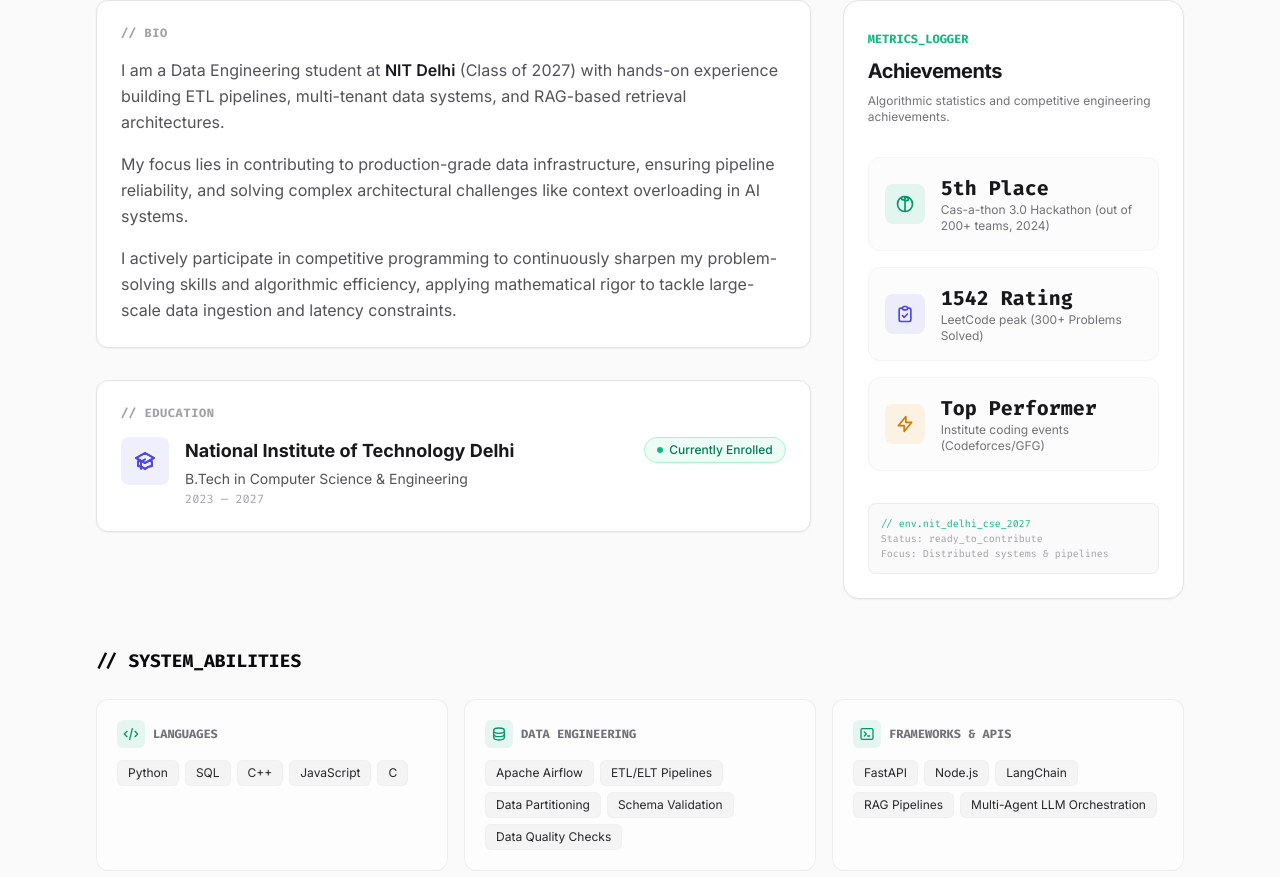
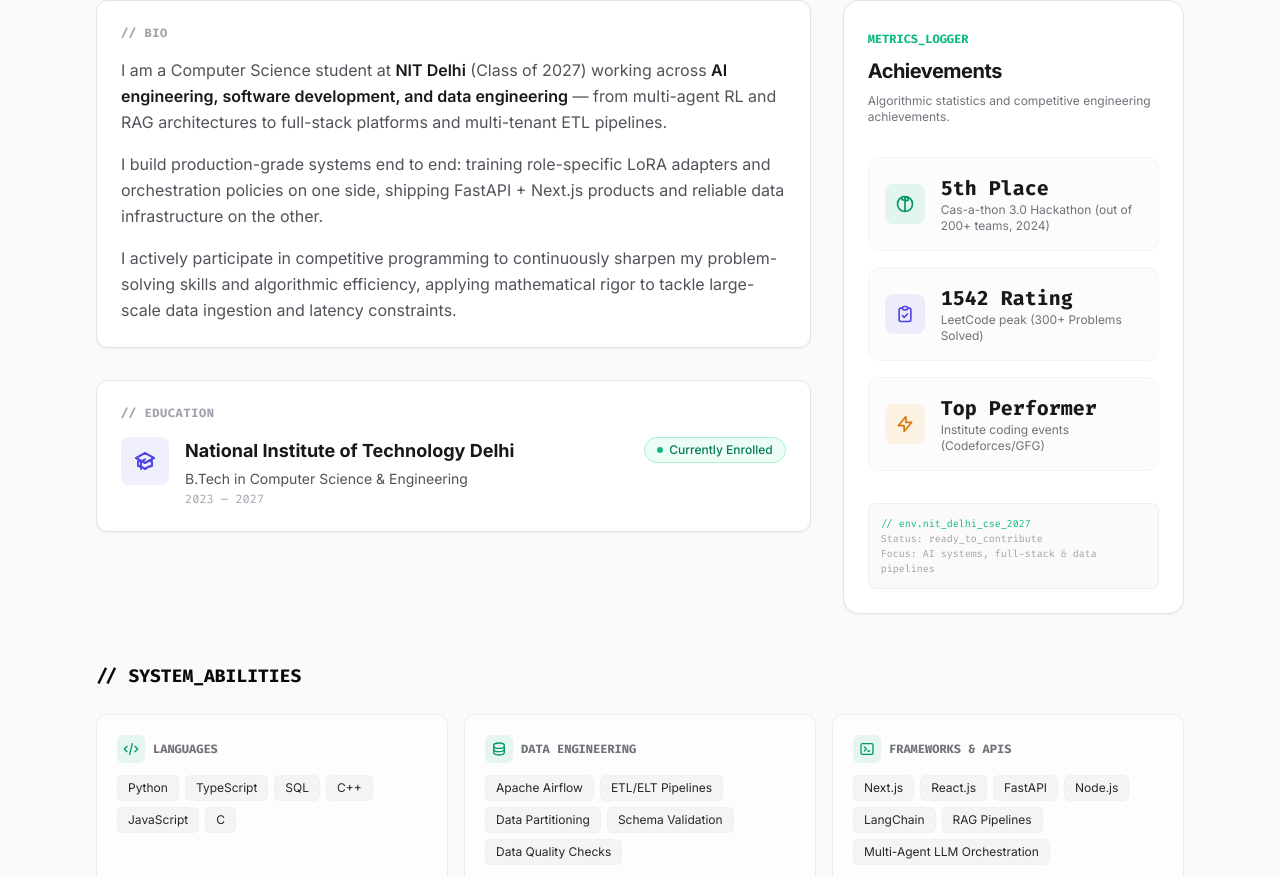
Before and after one commit to KumarPriyam123/Portfolio_Kumar_Priyam_NIT_DELHI_CSE, a Next.js app: page /profile in a window 1280 px wide. Shown: the part 285-1162 px from the top of the page. Built offline with nearby package versions, Linux system fonts and the light colour scheme.

Commit message:
Broaden positioning to AI Engineer, SDE, and Data Engineer

```diff
--- a/src/app/connect/page.tsx
+++ b/src/app/connect/page.tsx
@@ -103,11 +103,10 @@ export default function ConnectPage() {
             <p className="text-sm leading-relaxed text-zinc-600 dark:text-zinc-400">
               I am actively looking for{' '}
               <span className="font-semibold text-zinc-900 dark:text-zinc-100">
-                Data Engineering Internships
-              </span>{' '}
-              or full-stack software development roles. If you want to discuss
-              ETL pipelines, multi-agent systems, or algorithmic optimizations,
-              reach out!
+                AI Engineer, SDE, and Data Engineer roles
+              </span>
+              . If you want to discuss multi-agent systems, full-stack
+              platforms, ETL pipelines, or algorithmic optimizations, reach out!
             </p>
 
             {/* Contact Details */}
@@ -337,7 +336,7 @@ export default function ConnectPage() {
                   rows={5}
                   value={formData.message}
                   onChange={handleInputChange}
-                  placeholder="Hi Kumar, I am interested in discussing a Data Engineering Internship..."
+                  placeholder="Hi Kumar, I'd like to discuss an AI Engineer / SDE / Data Engineer role..."
                   disabled={formStatus === 'submitting'}
                   className="w-full rounded-lg border border-zinc-200 bg-transparent px-4 py-2.5 text-sm text-zinc-900 outline-none transition-all placeholder:text-zinc-400 focus:border-emerald-500 focus:ring-1 focus:ring-emerald-500 disabled:opacity-50 dark:border-zinc-800 dark:text-white dark:placeholder:text-zinc-600 resize-y"
                 />
--- a/src/app/layout.tsx
+++ b/src/app/layout.tsx
@@ -6,29 +6,30 @@ import './globals.css';
 
 export const metadata: Metadata = {
   title: {
-    default: 'Kumar Priyam | Data Engineering & Full-Stack Developer',
+    default: 'Kumar Priyam | AI Engineer · SDE · Data Engineer',
     template: '%s | Kumar Priyam',
   },
   description:
-    'B.Tech Computer Science student at NIT Delhi (Class of 2027). Building scalable ETL pipelines, multi-tenant data systems, and Agentic AI workflows.',
+    'B.Tech Computer Science student at NIT Delhi (Class of 2027). Building multi-agent AI systems, full-stack platforms, and scalable data pipelines — from RAG architectures to production ETL.',
   keywords: [
     'Kumar Priyam',
     'NIT Delhi',
+    'AI Engineer',
+    'Software Engineer',
     'Data Engineering',
-    'ETL Pipelines',
+    'Multi-Agent RL',
+    'RAG Pipelines',
+    'LangChain',
+    'FastAPI',
+    'Next.js',
+    'Full-Stack Developer',
     'Apache Airflow',
-    'Multi-Agent RL',
-    'RAG-DDR',
-    'Full-Stack Developer',
-    'FastAPI',
-    'PostgreSQL',
-    'MERN Stack',
   ],
   authors: [{ name: 'Kumar Priyam' }],
   openGraph: {
-    title: 'Kumar Priyam | Data Engineering & Full-Stack Developer',
+    title: 'Kumar Priyam | AI Engineer · SDE · Data Engineer',
     description:
-      'B.Tech CS @ NIT Delhi. Building scalable ETL pipelines, multi-tenant data systems, and Agentic AI workflows.',
+      'B.Tech CS @ NIT Delhi. Building multi-agent AI systems, full-stack platforms, and scalable data pipelines.',
     type: 'website',
   },
 };
--- a/src/app/page.tsx
+++ b/src/app/page.tsx
@@ -138,22 +138,22 @@ export default function Home() {
               <span className="absolute inline-flex h-full w-full animate-ping rounded-full bg-emerald-400 opacity-75" />
               <span className="relative inline-flex h-2 w-2 rounded-full bg-emerald-500" />
             </span>
-            <span>Open to Remote Data Engineering Internships</span>
+            <span>Open to AI Engineer · SDE · Data Engineer Roles</span>
           </div>
 
           {/* Heading */}
           <h1 className="mt-8 text-4xl font-extrabold tracking-tight sm:text-5xl md:text-7xl text-zinc-950 dark:text-white">
             Kumar Priyam
             <span className="block mt-3 text-xl sm:text-2xl md:text-3xl font-semibold text-emerald-600 dark:text-emerald-400 font-mono">
-              Data Engineering &amp; Full-Stack Developer
+              AI Engineer · SDE · Data Engineer
             </span>
           </h1>
 
           {/* Subheadline */}
           <p className="mx-auto mt-6 max-w-3xl text-base sm:text-lg text-zinc-600 dark:text-zinc-400 leading-relaxed">
             B.Tech Computer Science student at NIT Delhi (Class of 2027).
-            Building scalable ETL pipelines, multi-tenant data systems, and
-            Agentic AI workflows.
+            Building multi-agent AI systems, full-stack platforms, and scalable
+            data pipelines — from RAG architectures to production ETL.
           </p>
 
           {/* Terminal widget */}
--- a/src/app/profile/page.tsx
+++ b/src/app/profile/page.tsx
@@ -16,7 +16,7 @@ export default function ProfilePage() {
           <path strokeLinecap="round" strokeLinejoin="round" d="M10 20l4-16m4 4l4 4-4 4M6 16l-4-4 4-4" />
         </svg>
       ),
-      items: ['Python', 'SQL', 'C++', 'JavaScript', 'C'],
+      items: ['Python', 'TypeScript', 'SQL', 'C++', 'JavaScript', 'C'],
     },
     {
       category: 'Data Engineering',
@@ -41,6 +41,8 @@ export default function ProfilePage() {
         </svg>
       ),
       items: [
+        'Next.js',
+        'React.js',
         'FastAPI',
         'Node.js',
         'LangChain',
@@ -74,6 +76,9 @@ export default function ProfilePage() {
         </svg>
       ),
       items: [
+        'PyTorch',
+        'LoRA',
+        'GRPO',
         'NumPy',
         'Pandas',
         'Scikit-learn',
@@ -168,19 +173,22 @@ export default function ProfilePage() {
               </h2>
               <div className="space-y-4 text-base leading-relaxed text-zinc-600 dark:text-zinc-400">
                 <p>
-                  I am a Data Engineering student at{' '}
+                  I am a Computer Science student at{' '}
                   <span className="font-semibold text-zinc-900 dark:text-zinc-100">
                     NIT Delhi
                   </span>{' '}
-                  (Class of 2027) with hands-on experience building ETL
-                  pipelines, multi-tenant data systems, and RAG-based retrieval
-                  architectures.
+                  (Class of 2027) working across{' '}
+                  <span className="font-semibold text-zinc-900 dark:text-zinc-100">
+                    AI engineering, software development, and data engineering
+                  </span>{' '}
+                  — from multi-agent RL and RAG architectures to full-stack
+                  platforms and multi-tenant ETL pipelines.
                 </p>
                 <p>
-                  My focus lies in contributing to production-grade data
-                  infrastructure, ensuring pipeline reliability, and solving
-                  complex architectural challenges like context overloading in AI
-                  systems.
+                  I build production-grade systems end to end: training
+                  role-specific LoRA adapters and orchestration policies on one
+                  side, shipping FastAPI + Next.js products and reliable data
+                  infrastructure on the other.
                 </p>
                 <p>
                   I actively participate in competitive programming to
@@ -296,7 +304,7 @@ export default function ProfilePage() {
                   {'// env.nit_delhi_cse_2027'}
                 </p>
                 <p>Status: ready_to_contribute</p>
-                <p>Focus: Distributed systems &amp; pipelines</p>
+                <p>Focus: AI systems, full-stack &amp; data pipelines</p>
               </div>
             </div>
           </div>
```
